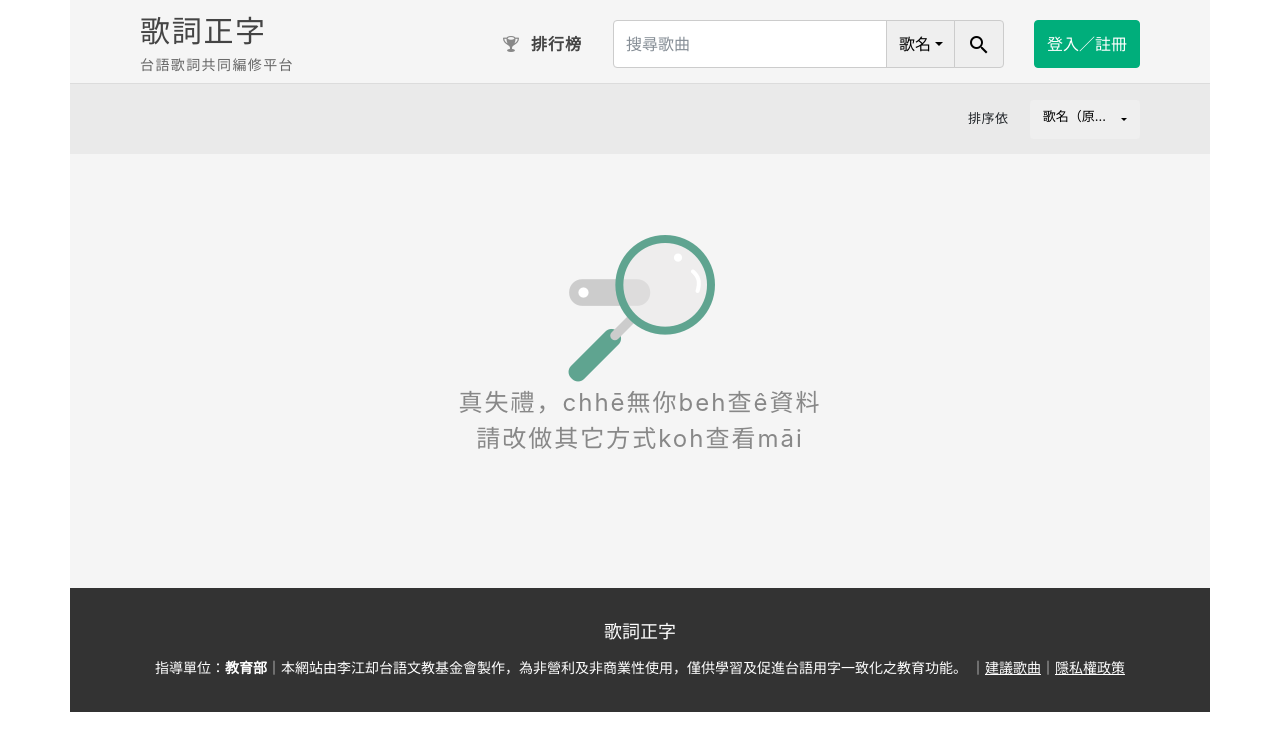
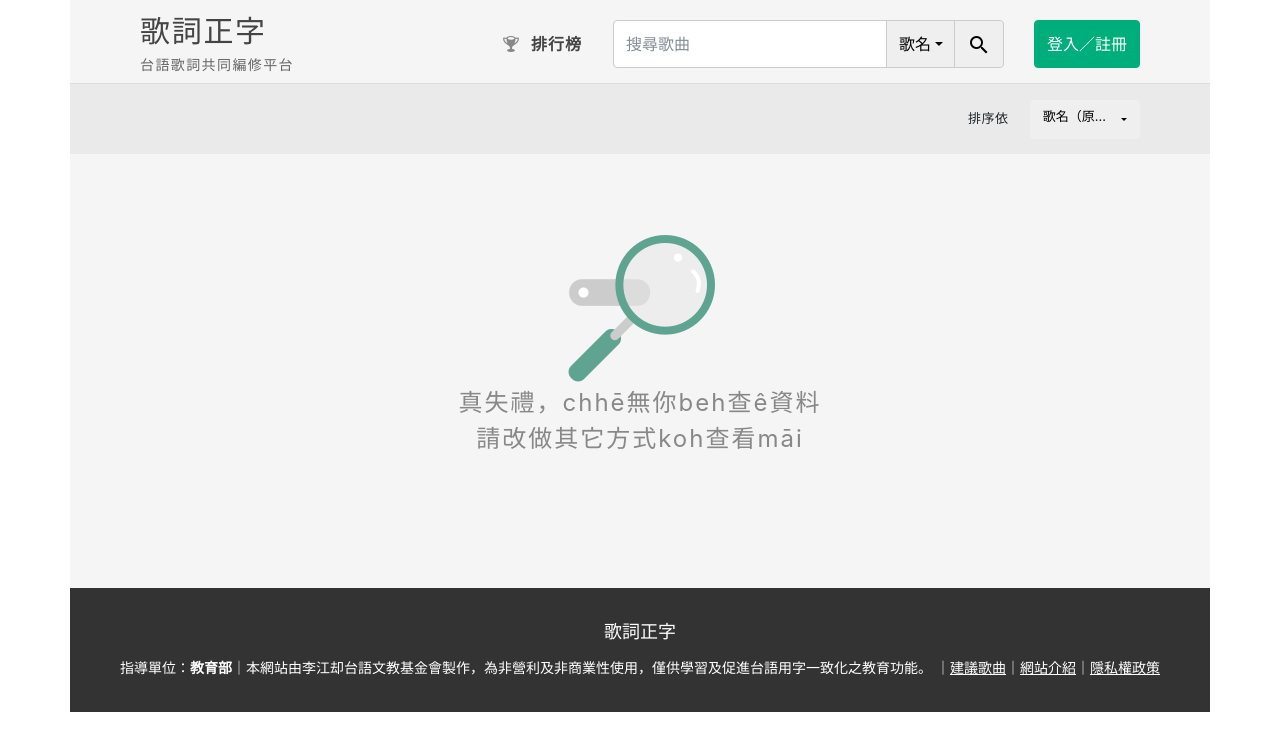
Before and after one commit to LKKTGB/kuasu, a Django app: page / in a window 1280 px wide. Shown: the top 751 px of the page. Run offline with Django 3.2, Linux system fonts and the light colour scheme; data that the repository does not hold is empty; parts of the project's set-up code (start-up, migrations or seed data) failed here and were passed over; some libraries are stand-ins or nearby versions.

Commit message:
Add 網站介紹 to footer

```diff
--- a/thiamsu/templates/thiamsu/base.html
+++ b/thiamsu/templates/thiamsu/base.html
@@ -154,6 +154,9 @@
                         ｜<a href="https://goo.gl/forms/wQxLNgnNz3luRzxJ2" target="_blank" class="text-white">
                             <u>建議歌曲</u>
                         </a>
+                        ｜<a href="https://youtu.be/scE0OiUMt4M" target="_blank" class="text-white">
+                            <u>網站介紹</u>
+                        </a>
                         ｜<a href="{% url "policy_privacy" %}" target="_blank" class="text-white">
                             <u>隱私權政策</u>
                         </a>
```
